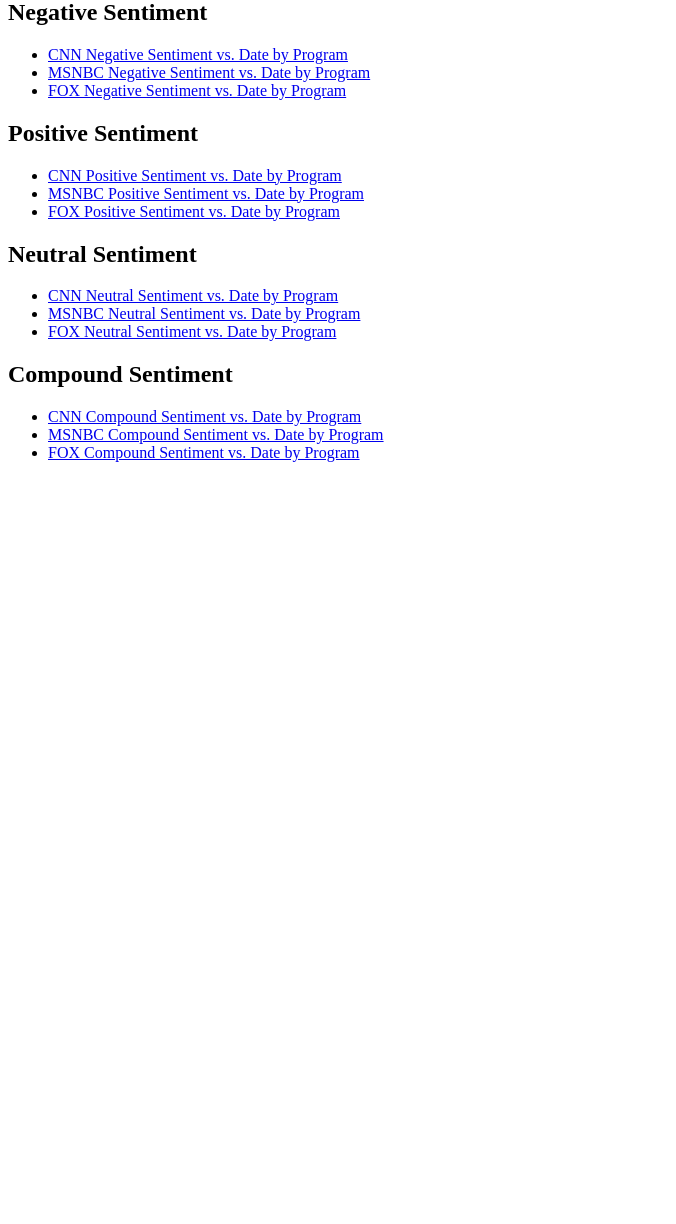
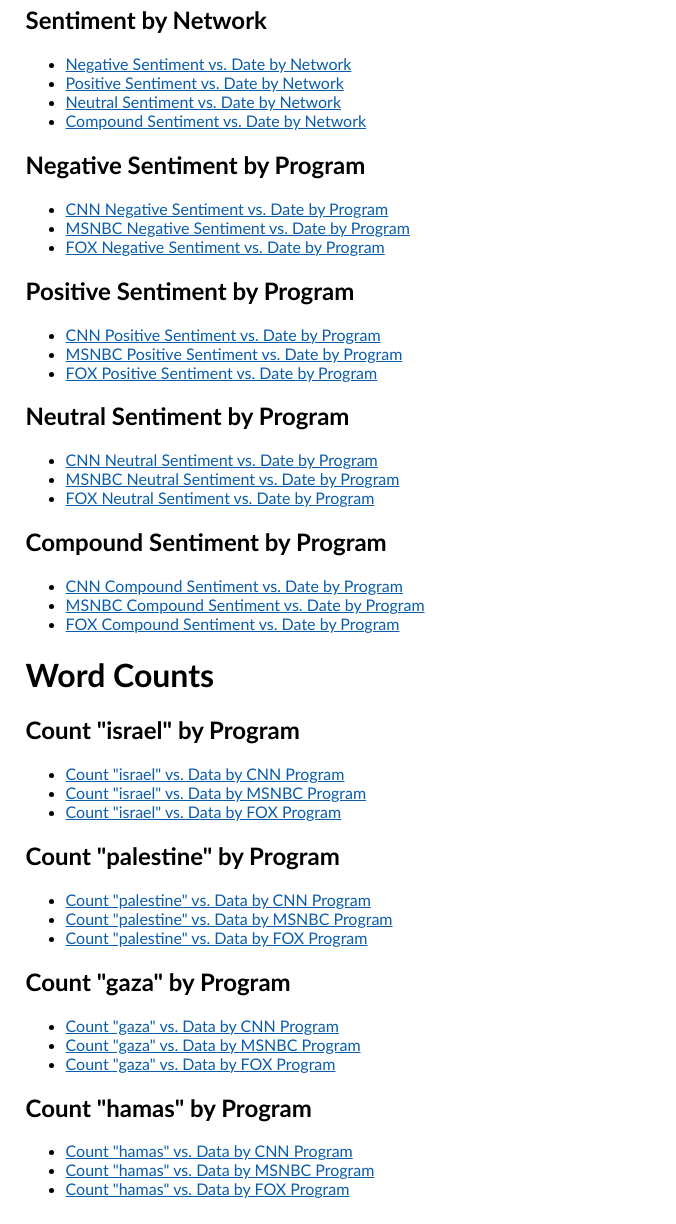
Before and after one commit to zeligsonbrett/com-302-graphs, a plain HTML site: page index.html in a window 1280 px wide. Shown: the part 81-1305 px from the top of the page, without its empty margins (0-676 px from the left). Before the commit the page ends 800 px from the top, so only its background shows below. Drawn offline with Linux system fonts and the light colour scheme.

Commit message:
Update index.html

```diff
--- a/index.html
+++ b/index.html
@@ -1,9 +1,46 @@
 <!DOCTYPE html>
 <html>
+    <head>
+        <style>
+            body {
+                margin: 2%;
+                font-weight: lighter;
+                font-family:'Trebuchet MS', 'Lucida Sans Unicode', 'Lucida Grande', 'Lucida Sans', Arial, sans-serif;}
+
+            ul   {font-weight: lighter}
+            a    {color: rgb(11, 93, 170);
+            font-weight: bolder;}
+        </style>
+    </head>
 <body>
 
 <h1>Click on a table below to explore the data!</h1>
-<h2>Negative Sentiment</h2>
+<h2>Sentiment by Network</h2>
+<ul>
+  <li>
+      <a href="https://zeligsonbrett.github.io/com-302-graphs/sent-neg.html">
+          Negative Sentiment vs. Date by Network
+      </a>
+  </li>
+  <li>
+        <a href="https://zeligsonbrett.github.io/com-302-graphs/sent-pos.html">
+            Positive Sentiment vs. Date by Network
+        </a>
+    </li>
+    <li>
+        <a href="https://zeligsonbrett.github.io/com-302-graphs/sent-neu.html">
+            Neutral Sentiment vs. Date by Network
+        </a>
+    </li>
+    <li>
+        <a href="https://zeligsonbrett.github.io/com-302-graphs/sent-compound.html">
+            Compound Sentiment vs. Date by Network
+        </a>
+    </li>
+
+</ul>
+
+<h2>Negative Sentiment by Program</h2>
   <ul>
     <li>
         <a href="https://zeligsonbrett.github.io/com-302-graphs/CNN-sent-neg.html">
@@ -22,7 +59,7 @@
     </li>
   </ul>
 
-  <h2>Positive Sentiment</h2>
+  <h2>Positive Sentiment by Program</h2>
   <ul>
     <li>
         <a href="https://zeligsonbrett.github.io/com-302-graphs/CNN-sent-pos.html">
@@ -41,7 +78,7 @@
     </li>
   </ul>
 
-  <h2>Neutral Sentiment</h2>
+  <h2>Neutral Sentiment by Program</h2>
   <ul>
     <li>
         <a href="https://zeligsonbrett.github.io/com-302-graphs/CNN-sent-neu.html">
@@ -60,7 +97,7 @@
     </li>
   </ul>
 
-  <h2>Compound Sentiment</h2>
+  <h2>Compound Sentiment by Program</h2>
   <ul>
     <li>
         <a href="https://zeligsonbrett.github.io/com-302-graphs/CNN-sent-compound.html">
@@ -79,5 +116,80 @@
     </li>
   </ul>
 
+  <h1>Word Counts</h1>
+  <h2>Count "israel" by Program</h2>
+  <ul>
+    <li>
+        <a href="https://zeligsonbrett.github.io/com-302-graphs/CNN-israel.html">
+            Count "israel" vs. Data by CNN Program
+        </a>
+    </li>
+    <li>
+        <a href="https://zeligsonbrett.github.io/com-302-graphs/MSNBC-israel.html">
+            Count "israel" vs. Data by MSNBC Program
+        </a>
+    </li>
+    <li>
+        <a href="https://zeligsonbrett.github.io/com-302-graphs/FOX-israel.html">
+            Count "israel" vs. Data by FOX Program
+        </a>
+    </li>
+  </ul>
+  <h2>Count "palestine" by Program</h2>
+  <ul>
+    <li>
+        <a href="https://zeligsonbrett.github.io/com-302-graphs/CNN-palestine.html">
+            Count "palestine" vs. Data by CNN Program
+        </a>
+    </li>
+    <li>
+        <a href="https://zeligsonbrett.github.io/com-302-graphs/MSNBC-palestine.html">
+            Count "palestine" vs. Data by MSNBC Program
+        </a>
+    </li>
+    <li>
+        <a href="https://zeligsonbrett.github.io/com-302-graphs/FOX-palestine.html">
+            Count "palestine" vs. Data by FOX Program
+        </a>
+    </li>
+  </ul>
+  <h2>Count "gaza" by Program</h2>
+  <ul>
+    <li>
+        <a href="https://zeligsonbrett.github.io/com-302-graphs/CNN-gaza.html">
+            Count "gaza" vs. Data by CNN Program
+        </a>
+    </li>
+    <li>
+        <a href="https://zeligsonbrett.github.io/com-302-graphs/MSNBC-gaza.html">
+            Count "gaza" vs. Data by MSNBC Program
+        </a>
+    </li>
+    <li>
+        <a href="https://zeligsonbrett.github.io/com-302-graphs/FOX-gaza.html">
+            Count "gaza" vs. Data by FOX Program
+        </a>
+    </li>
+  </ul>
+  <h2>Count "hamas" by Program</h2>
+  <ul>
+    <li>
+        <a href="https://zeligsonbrett.github.io/com-302-graphs/CNN-hamas.html">
+            Count "hamas" vs. Data by CNN Program
+        </a>
+    </li>
+    <li>
+        <a href="https://zeligsonbrett.github.io/com-302-graphs/MSNBC-hamas.html">
+            Count "hamas" vs. Data by MSNBC Program
+        </a>
+    </li>
+    <li>
+        <a href="https://zeligsonbrett.github.io/com-302-graphs/FOX-hamas.html">
+            Count "hamas" vs. Data by FOX Program
+        </a>
+    </li>
+  </ul>
+
+
 </body>
 </html>
```
